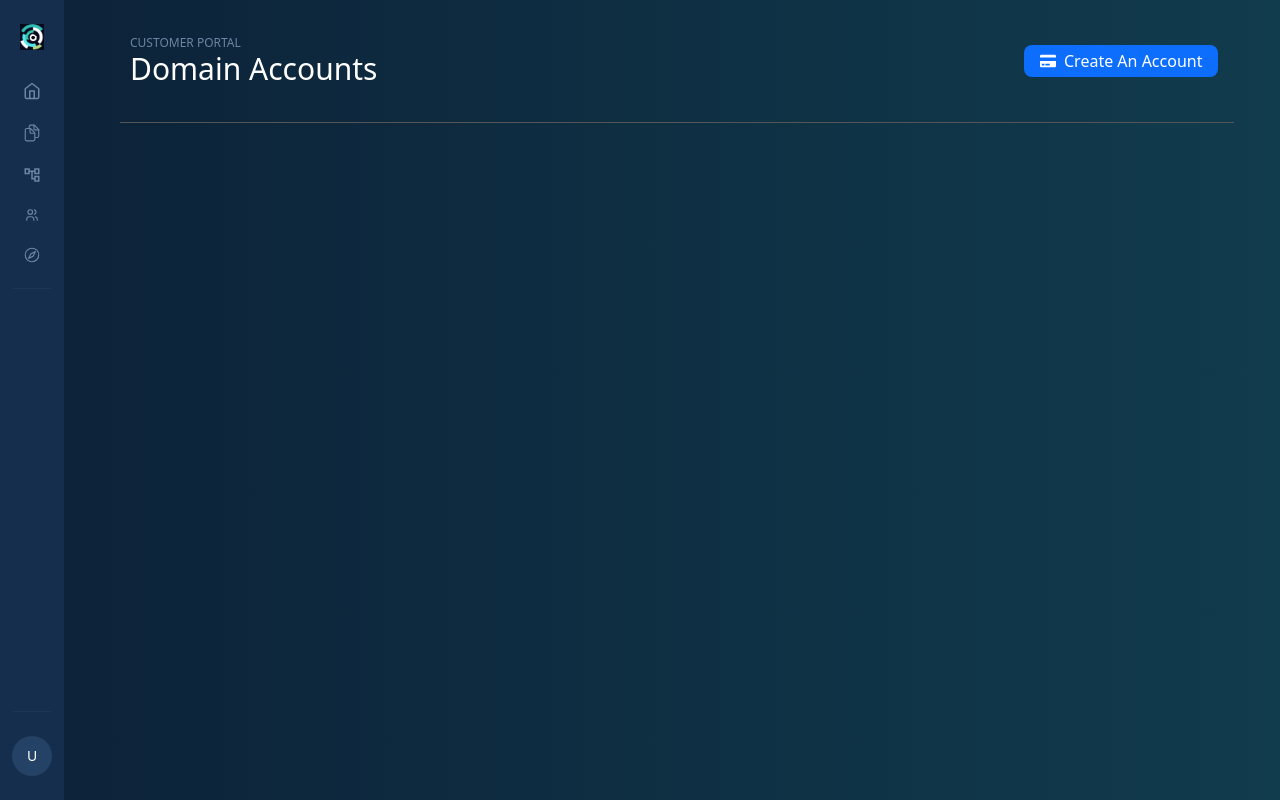
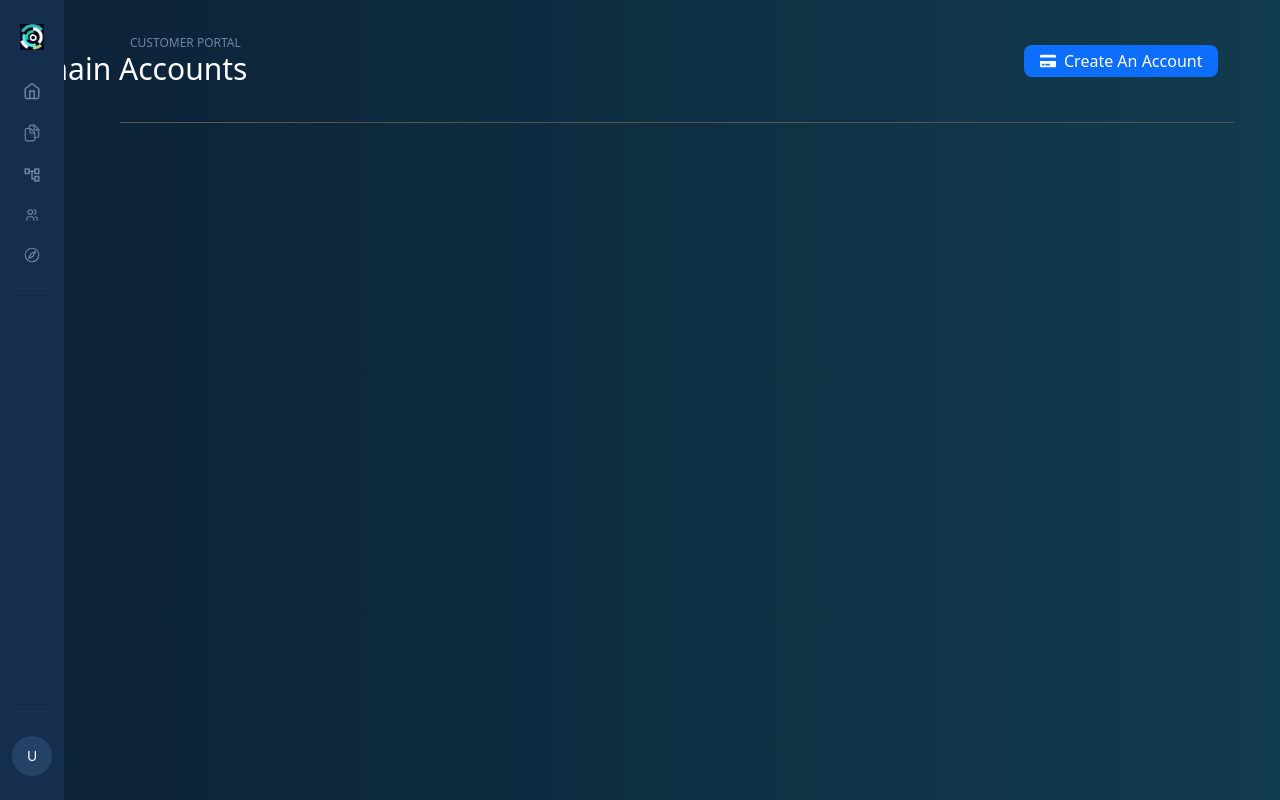
Before and after one commit to hamza-atif-hsol/Ascent-Portals, a React (Create React App) app: page / in a window 1280 px wide. Built offline with nearby package versions, Linux system fonts and the light colour scheme.

Commit message:
changed sidebar

```diff
--- a/src/Components/Header.jsx
+++ b/src/Components/Header.jsx
@@ -1,4 +1,4 @@
-import React from 'react';
+import React from "react";
 import Button from "./Button";
 import {
   FaRegFileAlt,
@@ -14,9 +14,11 @@ const Header = ({ subheading, heading, showButton, onButtonClick }) => {
     <>
       <div className="flex items-center">
         {/* Left Side: Subheading and Heading */}
-      <div className='my-[35px] w-[80%]'>
-        <h6 className="mx-[130px] text-xs text-[#6e84a3] uppercase">{subheading}</h6>
-        <h1 className="mx-[130px] text-3xl text-white">{heading}</h1>
+        <div className="my-[35px] w-[80%]">
+          <h6 className="mx-[130px] text-xs text-[#6e84a3] uppercase">
+            {subheading}
+          </h6>
+          <h1 className=" text-3xl text-white">{heading}</h1>
         </div>
 
         {showButton && (
@@ -26,7 +28,6 @@ const Header = ({ subheading, heading, showButton, onButtonClick }) => {
           // >
           //   Create an Account
           // </button>
-
 
           <Button
             text="Create An Account"
```
Lines whose indentation alone changed are shown as unchanged.
